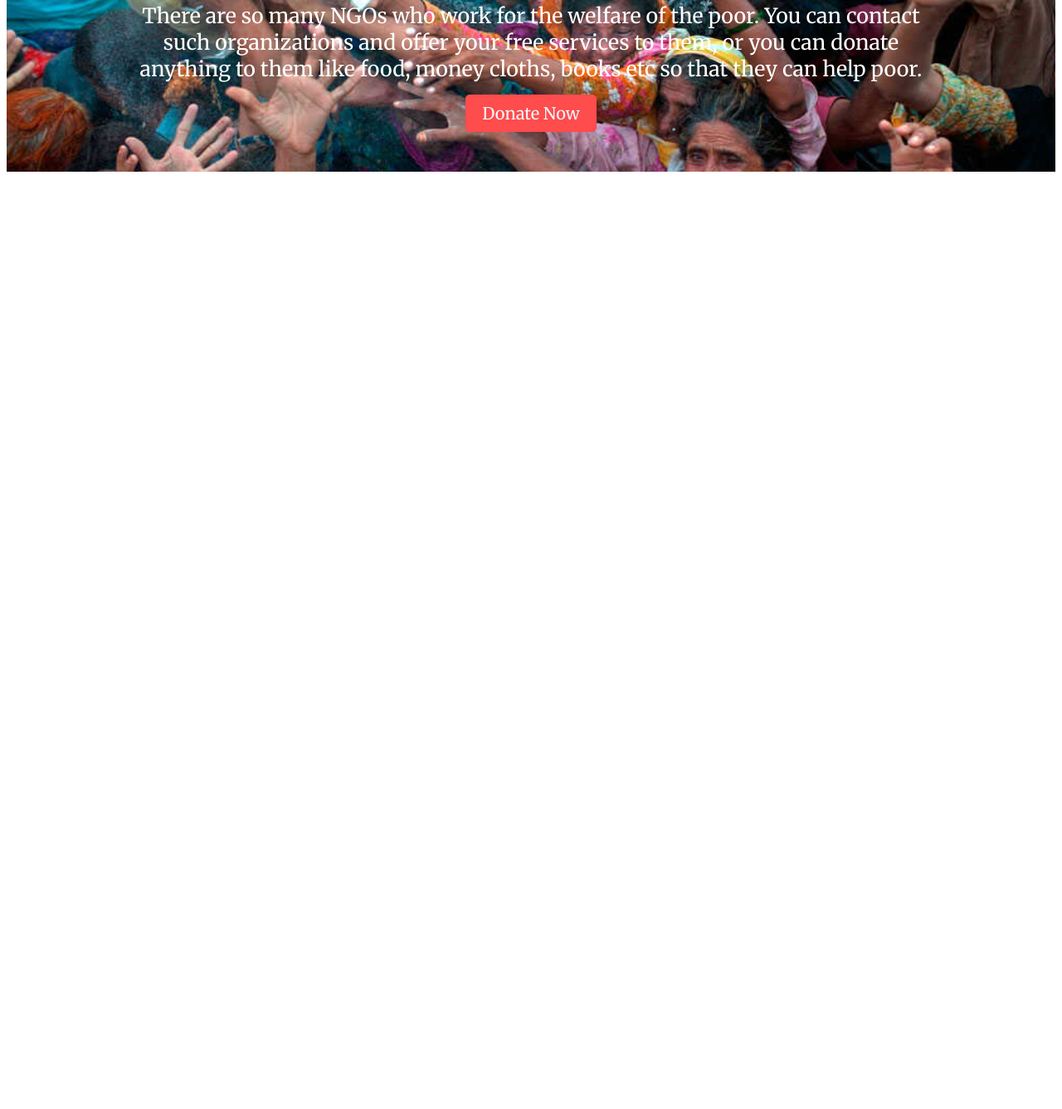
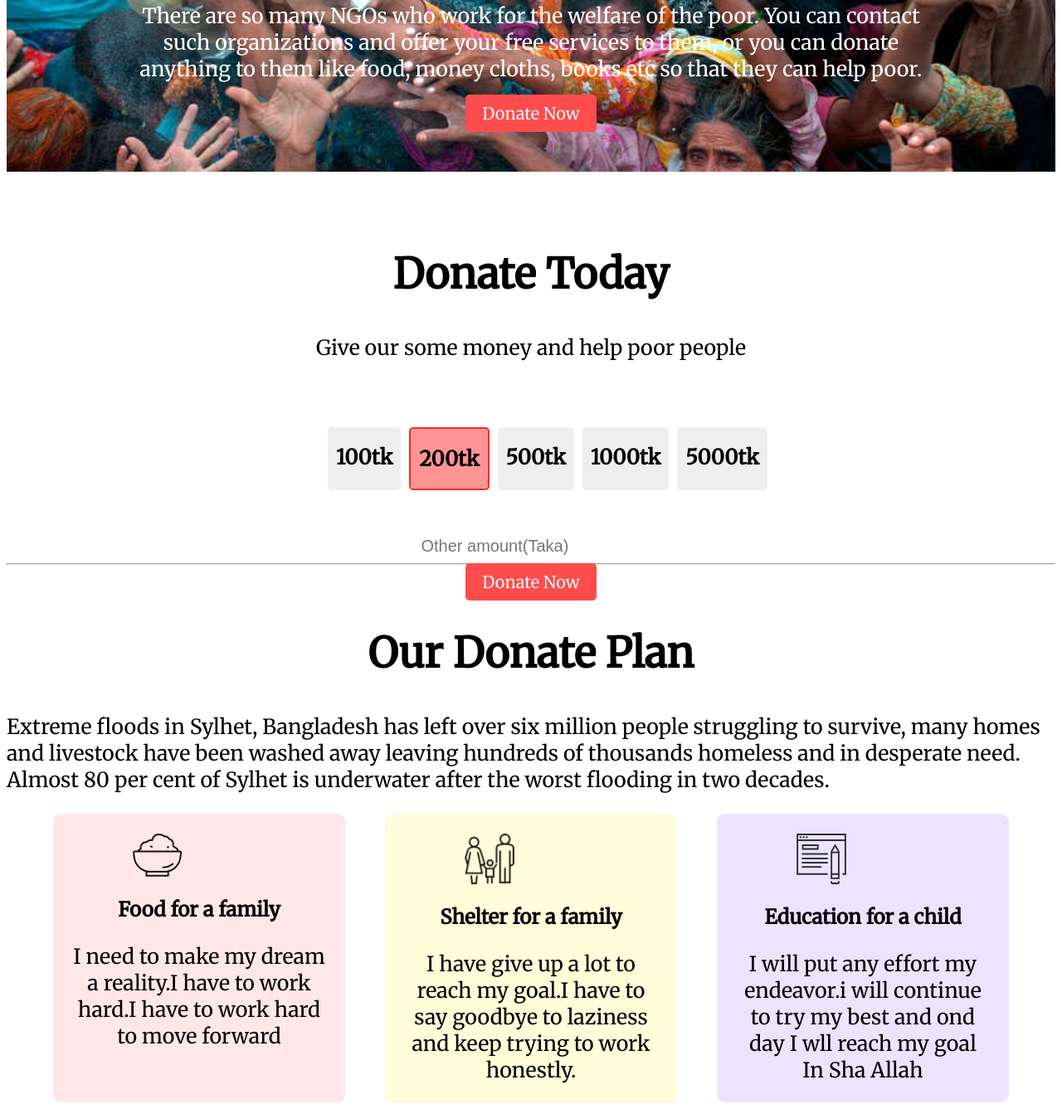
Before and after one commit to sabbir880/donated-topday, a plain HTML site: page index.html in a window 1280 px wide. Shown: the part 301-1638 px from the top of the page at 83% size. Before the commit the page ends 800 px from the top, so only its background shows below. Drawn offline with Linux system fonts and the light colour scheme.

Commit message:
donate area

```diff
--- a/index.html
+++ b/index.html
@@ -22,7 +22,7 @@
         </div>
     </section>
 
-    <!-- <section class="donate">
+    <section class="donate">
         <div class="donate-today">
             <h1>Donate Today</h1>
             <p>Give our some money and help poor people</p>
@@ -39,10 +39,10 @@
             <hr>
             <a class="donet-button" href="#">Donate Now</a>
         </div>
-    </section> -->
+    </section>
 
 
-    <!-- <section class="donate-area">
+    <section class="donate-area">
         <h1>Our Donate Plan</h1>
         <p>Extreme floods in Sylhet, Bangladesh has left over six million people struggling to survive, many homes and livestock have been washed away leaving hundreds of thousands homeless and in desperate need. Almost 80 per cent of Sylhet is underwater after the worst flooding in two decades.</p>
         <div class="donate-plan">
@@ -64,7 +64,7 @@
                     Sha Allah</p>
             </div>
         </div>
-    </section> -->
+    </section>
 
     <!-- <section class="subscription">
         <h1>Get My Updates</h1>
```
